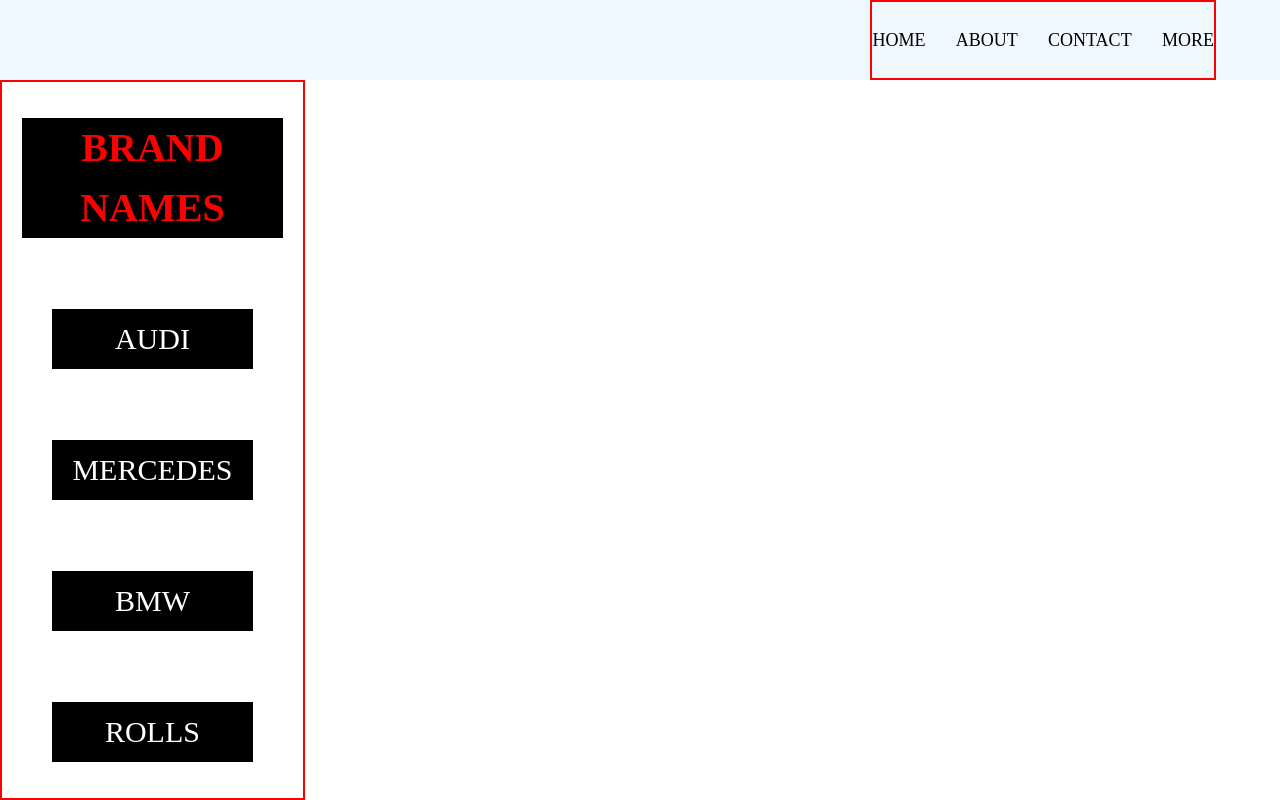
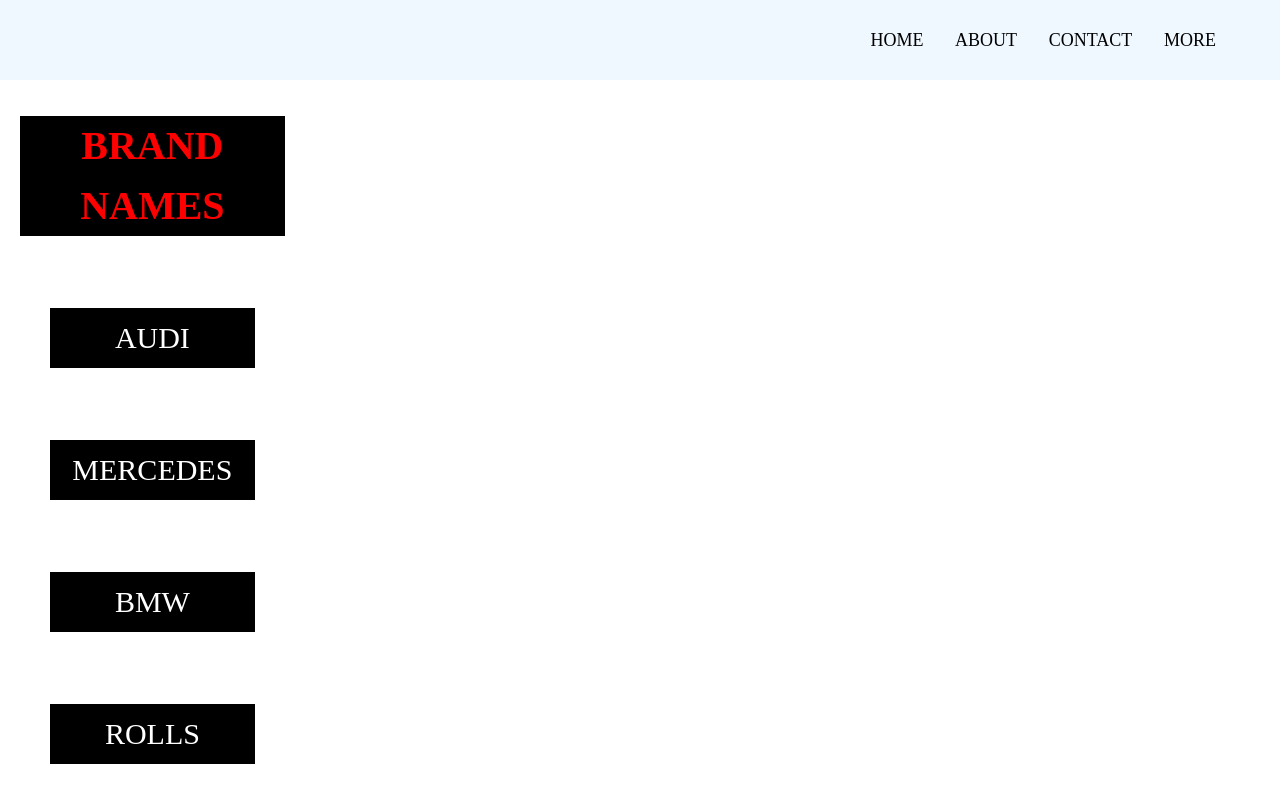
Before and after one commit to jaygite007/cars, a plain HTML site: page index.html in a window 1280 px wide. Drawn offline with Linux system fonts and the light colour scheme.

Commit message:
Update cars.css

```diff
--- a/cars.css
+++ b/cars.css
@@ -23,7 +23,7 @@
     align-items: center;
     text-decoration: none;
     width: 30%;
-    border: 2px solid red;
+
 }
 
 .navbar ul li {
@@ -61,7 +61,7 @@
     justify-content: center;
     align-items: center;
     text-align: center;
-    border: 2px solid red;
+
     font-size: 20px;
 }
 
@@ -112,7 +112,7 @@ a {
     gap: 1rem;
     justify-content: center;
     align-items: center;
-    border: 5px solid red;
+
 }
 #carname{
     font-size: 35px ;
```
